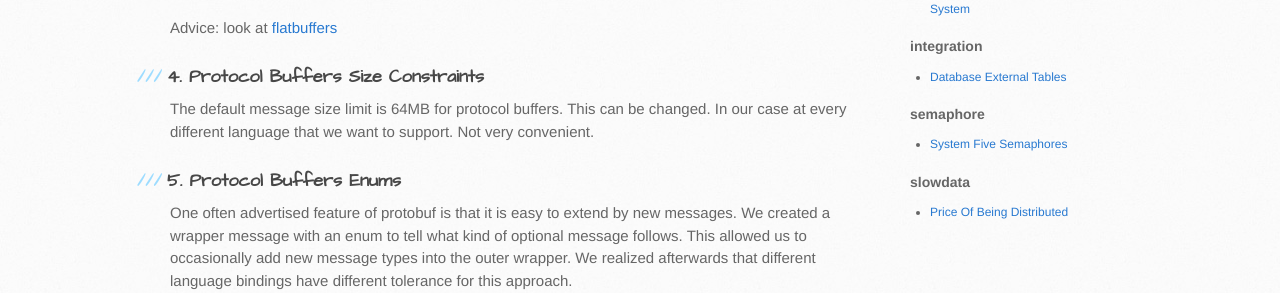
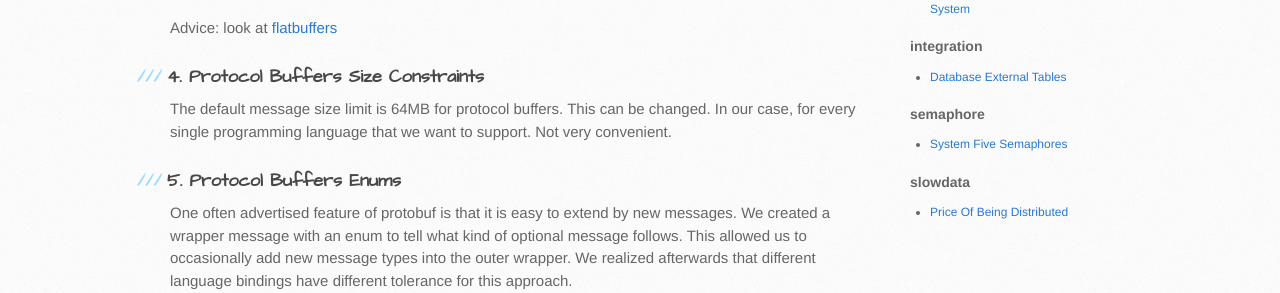
Before and after one commit to dbeck/dbeck.github.io, a Jekyll site: the page built from _posts/2015-09-17-5-lessons-learnt-from-choosing-zeromq-and-protobuf.markdown, in a window 1280 px wide. Shown: the part 1614-1907 px from the top of the page. Built offline with Jekyll 4.4.1, drawn with Linux system fonts in a browser that asks for light colours; Markdown is read by kramdown in place of the engine named in the settings.

Commit message:
fix typo

```diff
--- a/_posts/2015-09-17-5-lessons-learnt-from-choosing-zeromq-and-protobuf.markdown
+++ b/_posts/2015-09-17-5-lessons-learnt-from-choosing-zeromq-and-protobuf.markdown
@@ -52,7 +52,7 @@ Advice: look at [flatbuffers](https://google.github.io/flatbuffers/md__benchmark
 
 ### 4. Protocol Buffers Size Constraints
 
-The default message size limit is 64MB for protocol buffers. This can be changed. In our case at every different language that we want to support. Not very convenient.
+The default message size limit is 64MB for protocol buffers. This can be changed. In our case, for every single programming language that we want to support. Not very convenient.
 
 ### 5. Protocol Buffers Enums
 
```
